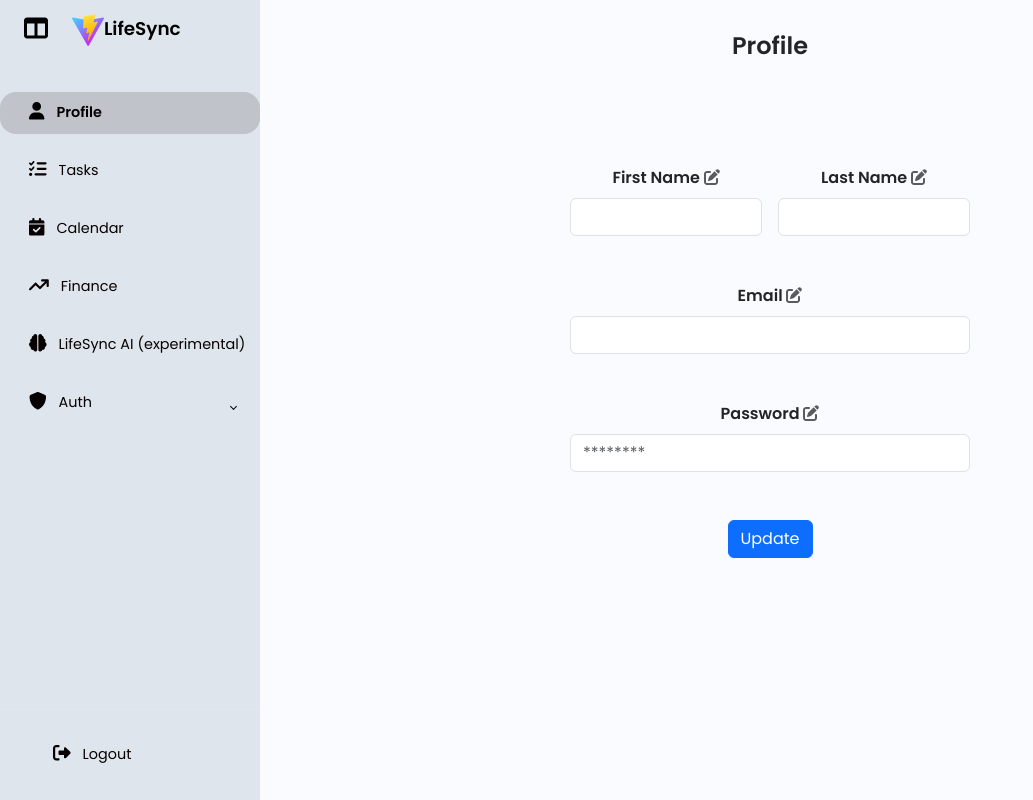
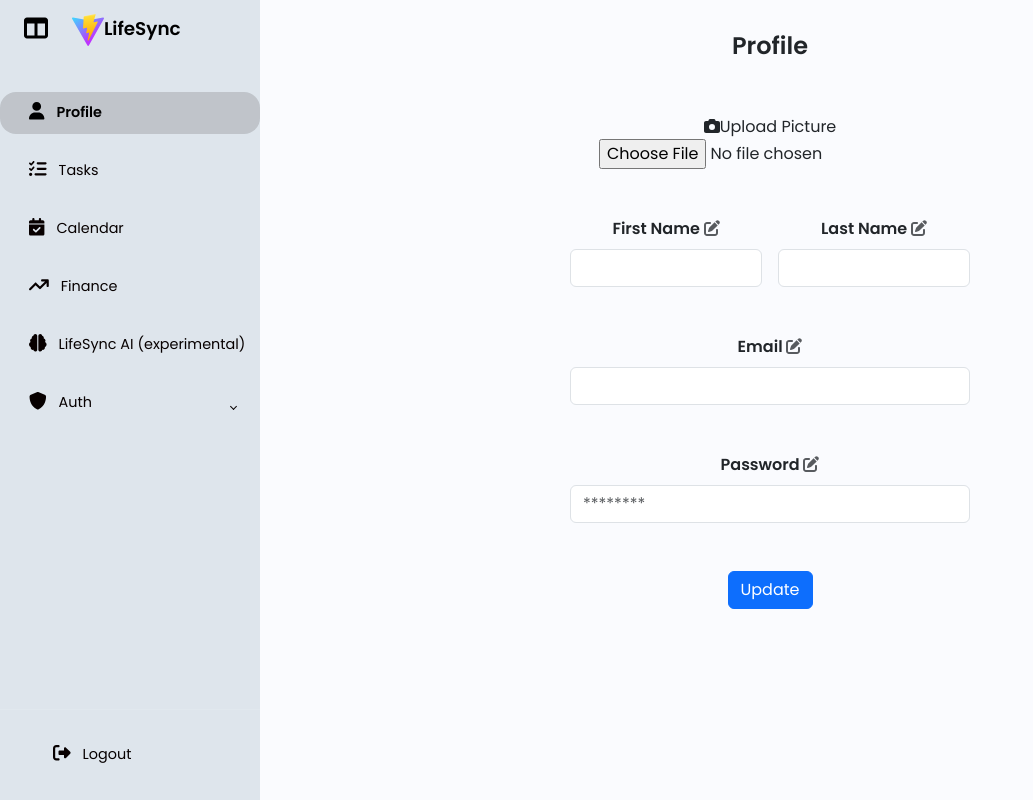
Before and after one commit to tanmoysaha31/CSE470-Project, a React (Vite) app in the folder client/: page /Dashboard/Profile in a window 1280 px wide. Shown: the whole page, without its empty margins (0-1033 px from the left). Built offline with nearby package versions, Linux system fonts and the light colour scheme; no server answers; the HTML template or start-up script is replaced by a standard one.

Commit message:
Updated UI a Bit

```diff
--- a/client/src/pages/Profile.jsx
+++ b/client/src/pages/Profile.jsx
@@ -1,7 +1,7 @@
 import React, { useContext, useState, useEffect } from 'react';
 import { UserContext } from '../../context/userContext';
 import { FontAwesomeIcon } from '@fortawesome/react-fontawesome';
-import { faEdit } from '@fortawesome/free-solid-svg-icons';
+import { faEdit, faCamera } from '@fortawesome/free-solid-svg-icons';
 import '../assets/styles/profile.css';
 
 export default function Profile() {
@@ -10,8 +10,10 @@ export default function Profile() {
     firstName: '',
     lastName: '',
     email: '',
-    password: ''
+    password: '',
+    profilePicture: null,
   });
+  const [preview, setPreview] = useState(null);
 
   // When user data is available, split the full name into first and last name
   useEffect(() => {
@@ -20,7 +22,8 @@ export default function Profile() {
       const spaceIndex = fullName.indexOf(' ');
       const firstName = spaceIndex > -1 ? fullName.substring(0, spaceIndex) : fullName;
       const lastName = spaceIndex > -1 ? fullName.substring(spaceIndex + 1) : "";
-      setProfile({ firstName, lastName, email: user.email, password: '' });
+      setProfile({ firstName, lastName, email: user.email, password: '', profilePicture: user.profilePicture || null });
+      setPreview(user.profilePicture || null);
     }
   }, [user]);
 
@@ -28,14 +31,22 @@ export default function Profile() {
     setProfile({ ...profile, [e.target.name]: e.target.value });
   };
 
+  const handleFileChange = (e) => {
+    const file = e.target.files[0];
+    if (file) {
+      setProfile({ ...profile, profilePicture: file });
+      setPreview(URL.createObjectURL(file));
+    }
+  };
+
   const handleSave = (e) => {
     e.preventDefault();
-    // Combine first and last name to form full name and send along with email and password
     const fullName = `${profile.firstName} ${profile.lastName}`;
     console.log("Saved Profile:", {
       name: fullName,
       email: profile.email,
-      password: profile.password
+      password: profile.password,
+      profilePicture: profile.profilePicture,
     });
     // TODO: Call your update profile API here.
   };
@@ -45,6 +56,28 @@ export default function Profile() {
       <h1 className="profile-header">Profile</h1>
       <div className="profile-form-container">
         <form onSubmit={handleSave} className="profile-form">
+          <div className="profile-item mb-5">
+            <div className="profile-picture-container">
+              <label htmlFor="profilePicture" className="profile-picture-label">
+                {preview ? (
+                  <img src={preview} alt="Profile Preview" className="profile-picture" />
+                ) : (
+                  <div className="profile-placeholder">
+                    <FontAwesomeIcon icon={faCamera} className="camera-icon" />
+                    <span>Upload Picture</span>
+                  </div>
+                )}
+              </label>
+              <input
+                type="file"
+                id="profilePicture"
+                name="profilePicture"
+                accept="image/*"
+                onChange={handleFileChange}
+                className="profile-picture-input"
+              />
+            </div>
+          </div>
           <div className="profile-item mb-5">
             <div className="name-group">
               <div className="name-field">
```
